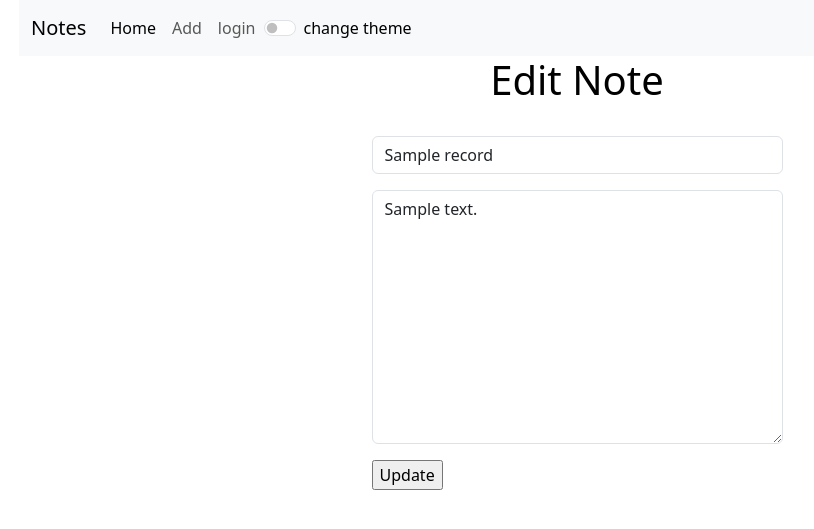
After one commit to veeknd/Django-notes, a Django app: page /update/1 in a window 1280 px wide. The commit adds this page. Shown: the top 529 px of the page, without its empty margins (63-877 px from the left). Run offline with Django 4.2, Linux system fonts and the light colour scheme; tables that the repository leaves empty hold one stand-in row (values such as "Sample post").

Commit message:
:sparkles: new Feature: update record

```diff
--- /dev/null
+++ b/noteList/templates/updateRecord.html
@@ -0,0 +1,15 @@
+{%extends 'base.html' %}
+{% block content %}
+<div class="container-sm text-center">
+    <h1>Edit Note</h1>
+    <br></div>
+
+<div class="container-sm d-flex justify-content-center">
+
+<form action="" method="POST">
+    {% csrf_token %}
+    {{form.as_p}}
+    <input type="submit" value="Update">
+</form>
+</div>
+{% endblock %}
--- a/noteList/templates/viewRecord.html
+++ b/noteList/templates/viewRecord.html
@@ -9,11 +9,11 @@
     <div class="card-body">
       <h5 class="card-title"></h5>
       <p class="card-text">{{record.content}}</p>
-      <a href="{% url 'home' %}" class="btn btn-primary">Back</a>
+      <a href="{% url 'updateRecord' record.id %}" class="btn btn-secondary">update</a>
       <a href="{% url 'deleteRecord' record.id %}" class="btn btn-danger">delete</a>
     </div>
     <div class="card-footer text-body-secondary">
-      2 days ago
+      <a href="{% url 'home' %}" class="btn btn-primary">Back</a>
     </div>
   </div>
 
--- a/noteList/urls.py
+++ b/noteList/urls.py
@@ -7,4 +7,5 @@ urlpatterns = [
     path("add",views.addRecord,name="addRecord"),
     path("record/<str:pk>",views.viewRecord, name='viewRecord'),
     path("delete/<str:pk>",views.deleteRecord,name='deleteRecord'),
+    path("update/<str:pk>",views.updateRecord,name='updateRecord'),
 ]
--- a/noteList/views.py
+++ b/noteList/views.py
@@ -26,6 +26,18 @@ def viewRecord(request,pk):
     cntxt = {'record':record}
     return render(request,'viewRecord.html',cntxt)
 
-def deleteRecord(self,pk):
+def deleteRecord(request,pk):
     Record.objects.filter(id=pk).delete()
     return redirect(home)
+
+def updateRecord(request,pk):
+    current = Record.objects.get(id=pk)
+    if request.method == 'POST':
+        form = addRecordForm(request.POST, instance=current)
+        if form.is_valid():
+            update = form.save()
+            return redirect(home)
+    else:
+        form = addRecordForm(instance=current)
+
+    return render(request,'updateRecord.html',{'form':form ,'id':pk})
```
